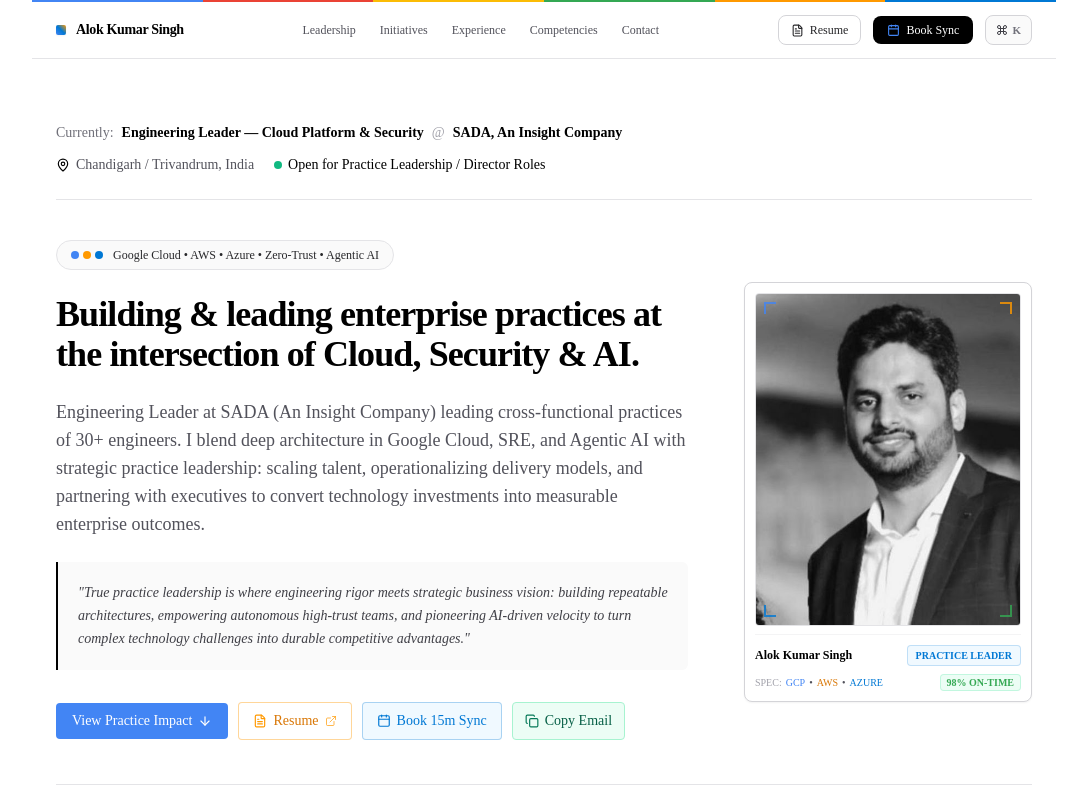
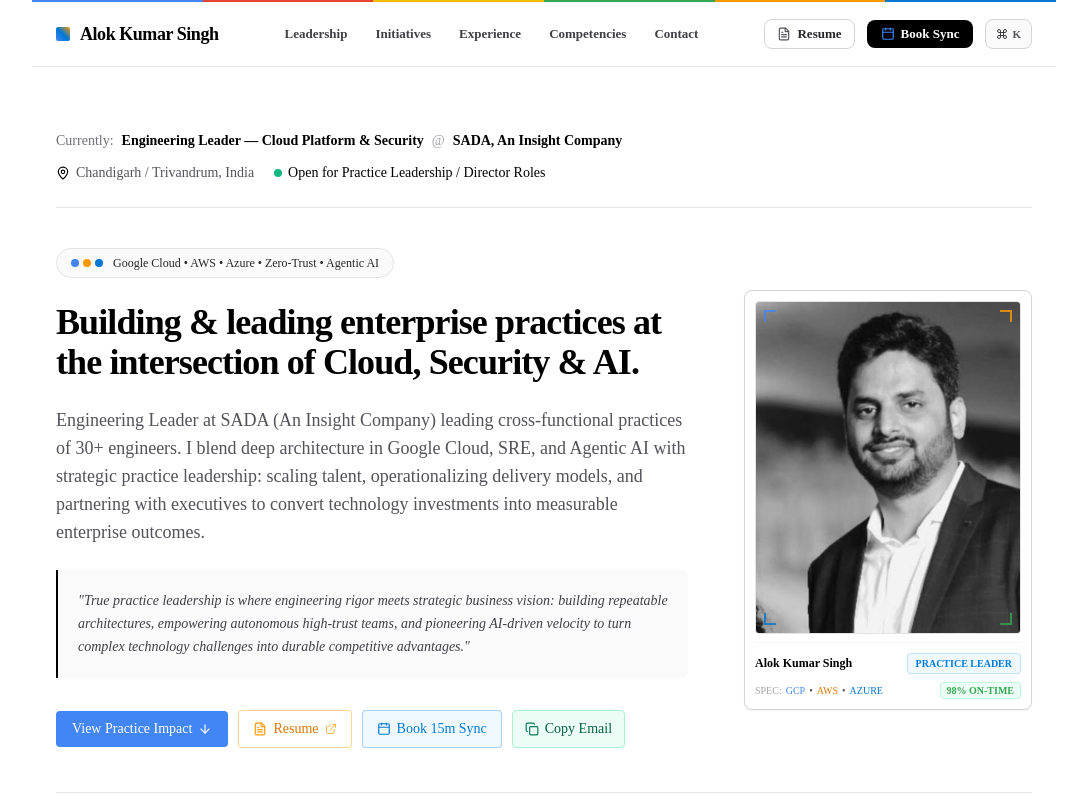
Before and after one commit to dpskanpur/alok_website, a Next.js app: page / in a window 1280 px wide. Shown: the top 800 px of the page, without its empty margins (96-1183 px from the left). Built offline with nearby package versions, Linux system fonts and the light colour scheme.

Commit message:
style(header): increase Alok Kumar Singh size, add high-legibility font weight, and elevate header visibility

```diff
--- a/components/Header.tsx
+++ b/components/Header.tsx
@@ -9,7 +9,7 @@ interface HeaderProps {
 
 export default function Header({ onOpenCommand }: HeaderProps) {
   return (
-    <header className="sticky top-0 z-40 w-full bg-white/95 backdrop-blur-md border-b border-zinc-200">
+    <header className="sticky top-0 z-40 w-full bg-white/95 backdrop-blur-md border-b border-zinc-200 shadow-2xs">
       {/* Top 2px Multi-Cloud Accent Bar: GCP Blue/Red/Yellow/Green, AWS Orange, Azure Blue */}
       <div className="h-[2px] w-full flex">
         <div className="flex-1 bg-[#4285F4]"></div>
@@ -20,65 +20,82 @@ export default function Header({ onOpenCommand }: HeaderProps) {
         <div className="flex-1 bg-[#0078D4]"></div>
       </div>
 
-      <div className="px-4 sm:px-6 h-14 flex items-center justify-between font-sans text-xs">
-        {/* Left: Clean Executive Branding */}
+      <div className="px-4 sm:px-6 h-16 flex items-center justify-between font-sans">
+        {/* Left: Prominent Executive Identity */}
         <a
           href="#"
-          className="flex items-center space-x-2.5 font-bold tracking-tight text-black hover:opacity-80 transition-opacity shrink-0"
+          className="flex items-center space-x-2.5 tracking-tight text-black hover:opacity-85 transition-opacity shrink-0 group"
         >
-          <span className="w-2.5 h-2.5 rounded-sm bg-gradient-to-tr from-[#4285F4] via-[#0078D4] to-[#FF9900] inline-block shadow-sm"></span>
-          <span className="text-sm tracking-tight font-bold whitespace-nowrap">{profileData.name}</span>
+          <span className="w-3.5 h-3.5 rounded-sm bg-gradient-to-tr from-[#4285F4] via-[#0078D4] to-[#FF9900] inline-block shadow-xs shrink-0 group-hover:scale-105 transition-transform"></span>
+          <span className="text-base sm:text-lg font-bold tracking-tight text-black font-sans whitespace-nowrap">
+            {profileData.name}
+          </span>
         </a>
 
-        {/* Center / Navigation Links: Clean, Un-cramped Single Words */}
-        <nav className="hidden md:flex items-center space-x-6 text-xs font-sans font-medium">
-          <a href="#leadership" className="text-zinc-600 hover:text-black transition-colors whitespace-nowrap">
+        {/* Center: High-Legibility Navigation Links */}
+        <nav className="hidden md:flex items-center space-x-1 lg:space-x-2 text-xs sm:text-[13px] font-semibold text-zinc-700">
+          <a
+            href="#leadership"
+            className="px-2.5 py-1.5 rounded-md hover:text-black hover:bg-zinc-100 transition-colors whitespace-nowrap"
+          >
             Leadership
           </a>
-          <a href="#work" className="text-zinc-600 hover:text-black transition-colors whitespace-nowrap">
+          <a
+            href="#work"
+            className="px-2.5 py-1.5 rounded-md hover:text-black hover:bg-zinc-100 transition-colors whitespace-nowrap"
+          >
             Initiatives
           </a>
-          <a href="#experience" className="text-zinc-600 hover:text-black transition-colors whitespace-nowrap">
+          <a
+            href="#experience"
+            className="px-2.5 py-1.5 rounded-md hover:text-black hover:bg-zinc-100 transition-colors whitespace-nowrap"
+          >
             Experience
           </a>
-          <a href="#stack" className="text-zinc-600 hover:text-black transition-colors whitespace-nowrap">
+          <a
+            href="#stack"
+            className="px-2.5 py-1.5 rounded-md hover:text-black hover:bg-zinc-100 transition-colors whitespace-nowrap"
+          >
             Competencies
           </a>
-          <a href="#contact" className="text-zinc-600 hover:text-black transition-colors whitespace-nowrap">
+          <a
+            href="#contact"
+            className="px-2.5 py-1.5 rounded-md hover:text-black hover:bg-zinc-100 transition-colors whitespace-nowrap"
+          >
             Contact
           </a>
         </nav>
 
-        {/* Right: Action Buttons */}
+        {/* Right: High-Contrast Executive Actions */}
         <div className="flex items-center space-x-2.5 sm:space-x-3 shrink-0">
           {/* Resume link */}
           <a
             href={profileData.resumeUrl}
             target="_blank"
             rel="noopener noreferrer"
-            className="inline-flex items-center space-x-1.5 px-3 py-1.5 border border-zinc-300 hover:border-black rounded-lg text-xs font-sans text-zinc-800 hover:text-black transition-colors whitespace-nowrap shrink-0"
+            className="inline-flex items-center space-x-1.5 px-3 py-1.5 border border-zinc-300 hover:border-black rounded-lg text-xs sm:text-[13px] font-semibold text-zinc-800 hover:text-black transition-colors whitespace-nowrap shrink-0 shadow-2xs"
           >
-            <FileText size={13} />
+            <FileText size={14} className="text-zinc-600" />
             <span className="hidden sm:inline">Resume</span>
           </a>
 
           {/* 15-min Sync Quick Action */}
           <a
             href="#contact"
-            className="inline-flex items-center space-x-1.5 px-3.5 py-1.5 bg-black text-white hover:bg-zinc-800 rounded-lg text-xs font-sans font-medium transition-colors shadow-xs whitespace-nowrap shrink-0"
+            className="inline-flex items-center space-x-1.5 px-3.5 py-1.5 bg-black text-white hover:bg-zinc-800 rounded-lg text-xs sm:text-[13px] font-semibold transition-all shadow-xs whitespace-nowrap shrink-0"
           >
-            <Calendar size={13} className="text-[#4285F4] shrink-0" />
+            <Calendar size={14} className="text-[#4285F4] shrink-0" />
             <span>Book Sync</span>
           </a>
 
           {/* Command Menu Button */}
           <button
             onClick={onOpenCommand}
-            className="hidden sm:flex items-center space-x-1 px-2.5 py-1.5 text-xs border border-zinc-300 hover:border-black rounded-lg text-zinc-700 hover:text-black bg-zinc-50 hover:bg-zinc-100 transition-all font-sans shrink-0 cursor-pointer"
+            className="hidden sm:flex items-center space-x-1 px-2.5 py-1.5 text-xs border border-zinc-300 hover:border-black rounded-lg text-zinc-700 hover:text-black bg-zinc-50 hover:bg-zinc-100 transition-all font-sans shrink-0 cursor-pointer shadow-2xs"
             title="Open Quick Navigation Menu (⌘K)"
           >
             <Command size={12} />
-            <span className="text-[11px] font-mono text-zinc-500 font-semibold">K</span>
+            <span className="text-[11px] font-mono text-zinc-600 font-semibold">K</span>
           </button>
         </div>
       </div>
```
